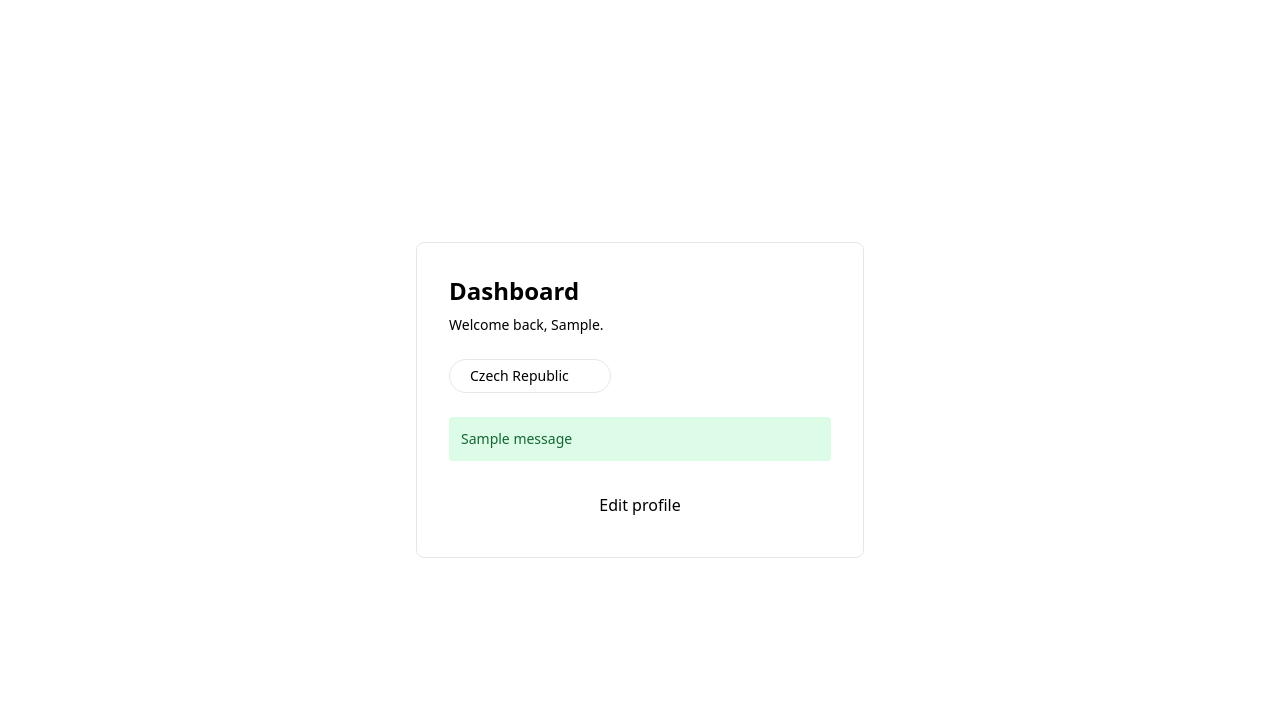
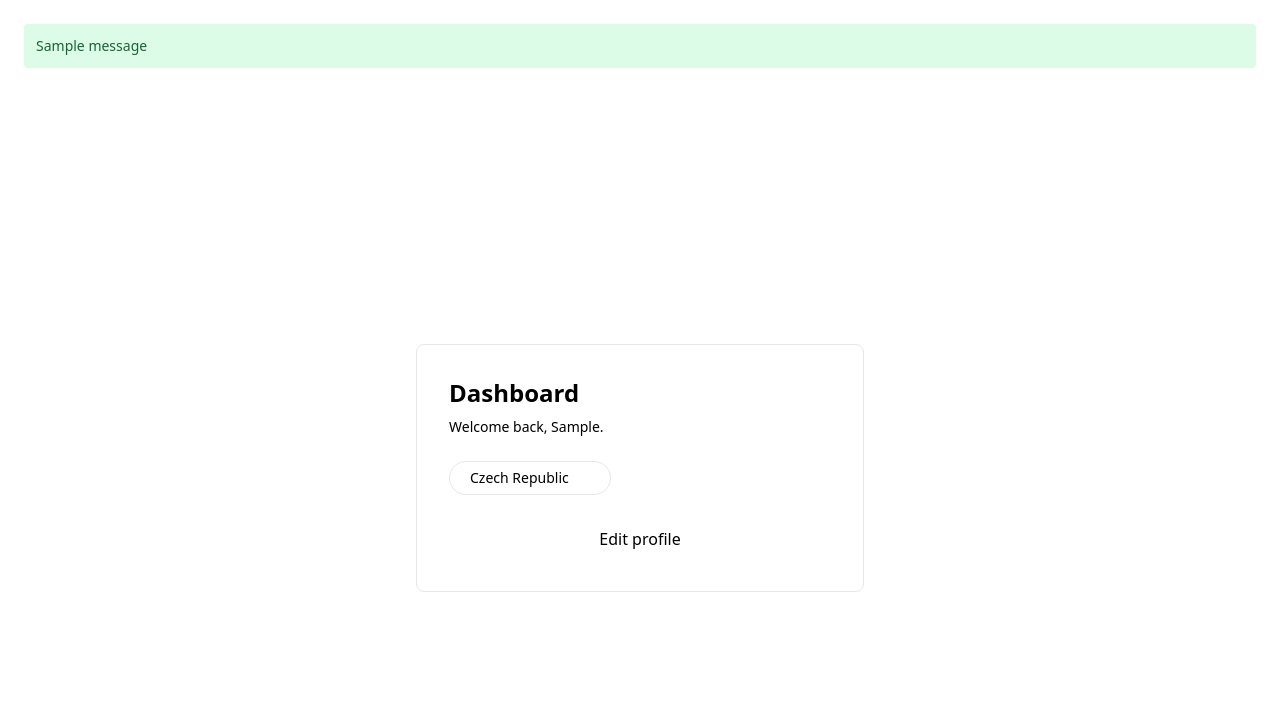
Before and after one commit to daniel-234/movie-anime-discovery, a Django app: page /accounts/ in a window 1280 px wide. Shown: the part 63-764 px from the top of the page. Run offline with Django 5.2, Linux system fonts and the light colour scheme; a user stored in the database is signed in; tables that the repository leaves empty hold one stand-in row (values such as "Sample post"); one stand-in notice (Sample message) is shown; some libraries are stand-ins or nearby versions; some web fonts are replaced.

Commit message:
Refactor: Move messages block from dashboard to base.html

```diff
--- a/account/templates/account/dashboard.html
+++ b/account/templates/account/dashboard.html
@@ -23,16 +23,6 @@
       </a>
     </div>
 
-    {% if messages %}
-      <div class="grid gap-2 mb-6">
-        {% for message in messages %}
-          <p class="text-sm p-3 rounded {% if message.tags == 'success' %}bg-green-100 text-green-800{% else %}bg-red-100 text-red-800{% endif %}">
-            {{ message }}
-          </p>
-        {% endfor %}
-      </div>
-    {% endif %}
-
     <div class="grid gap-3">
       <a href="{% url 'account:edit_profile' %}" class="w-full bg-forest hover:bg-forest-deep text-cream py-2 rounded transition-colors text-center">
         Edit profile
--- a/theme/templates/base.html
+++ b/theme/templates/base.html
@@ -71,6 +71,16 @@
 
     {# ===== Page content ===== #}
     <main id="content" class="flex-1">
+        {% if messages %}
+          <div class="max-w-7xl mx-auto px-6 mt-6 grid gap-2">
+            {% for message in messages %}
+              <p class="text-sm p-3 rounded {% if message.tags == 'success' %}bg-green-100 text-green-800{% else %}bg-red-100 text-red-800{% endif %}">
+                {{ message }}
+              </p>
+            {% endfor %}
+          </div>
+        {% endif %}
+
         {% block content %}{% endblock %}
     </main>
 
```
